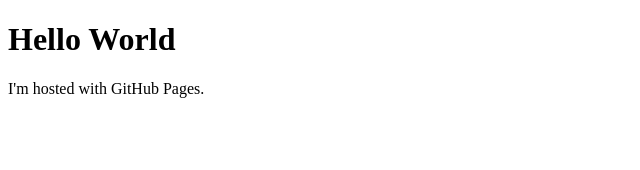
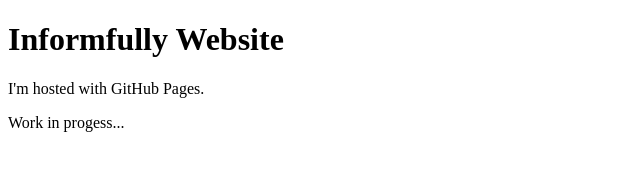
Before and after one commit to Informfully/Informfully.github.io, a plain HTML site: page index.html in a window 1280 px wide. Shown: the whole page, without its empty margins (0-640 px from the left). Drawn offline with Linux system fonts and the light colour scheme.

Commit message:
Update index.html

```diff
--- a/index.html
+++ b/index.html
@@ -1,7 +1,8 @@
 <!DOCTYPE html>
 <html>
 <body>
-<h1>Hello World</h1>
+<h1>Informfully Website</h1>
 <p>I'm hosted with GitHub Pages.</p>
+Work in progess...
 </body>
 </html>
```
